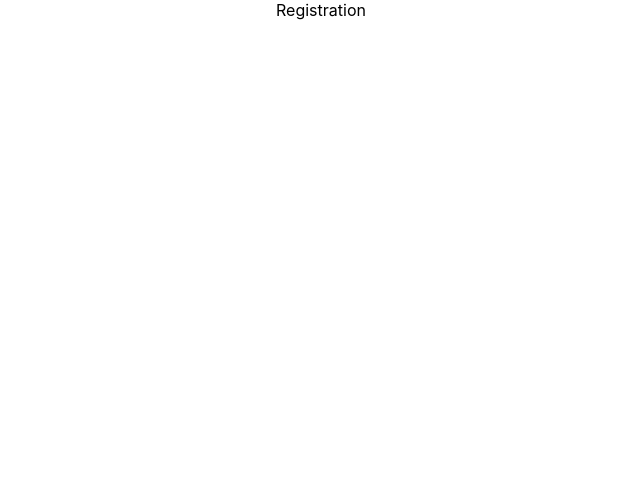
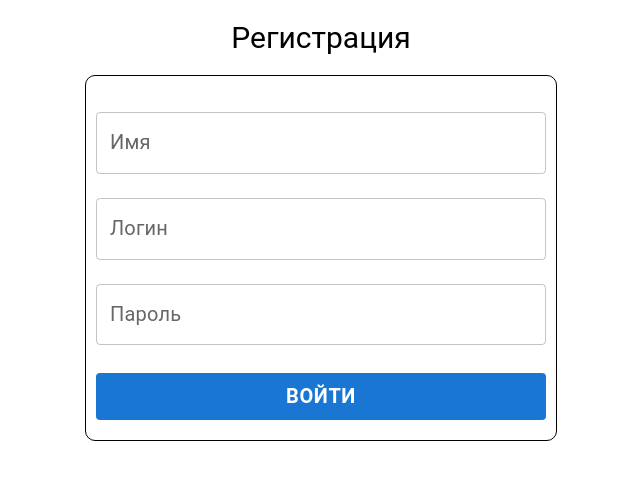
Before and after one commit to daironsib/project-management-app, a React (Create React App) app: page /registration in a window 1280 px wide. Shown: the top 480 px of the page, without its empty margins (319-959 px from the left). Built offline with nearby package versions, Linux system fonts and the light colour scheme.

Commit message:
feat: add registration form

```diff
--- a/package.json
+++ b/package.json
@@ -53,5 +53,8 @@
       "last 1 firefox version",
       "last 1 safari version"
     ]
+  },
+  "devDependencies": {
+    "@types/styled-components": "^5.1.26"
   }
 }
--- a/src/index.css
+++ b/src/index.css
@@ -1,13 +1,17 @@
 body {
   margin: 0;
-  font-family: -apple-system, BlinkMacSystemFont, 'Segoe UI', 'Roboto', 'Oxygen',
-    'Ubuntu', 'Cantarell', 'Fira Sans', 'Droid Sans', 'Helvetica Neue',
+  font-family: -apple-system, BlinkMacSystemFont, "Segoe UI", "Roboto", "Oxygen",
+    "Ubuntu", "Cantarell", "Fira Sans", "Droid Sans", "Helvetica Neue",
     sans-serif;
   -webkit-font-smoothing: antialiased;
   -moz-osx-font-smoothing: grayscale;
 }
 
+html {
+  font-size: 10px;
+}
+
 code {
-  font-family: source-code-pro, Menlo, Monaco, Consolas, 'Courier New',
+  font-family: source-code-pro, Menlo, Monaco, Consolas, "Courier New",
     monospace;
 }
--- a/src/pages/Registration/Registration.tsx
+++ b/src/pages/Registration/Registration.tsx
@@ -1,5 +1,87 @@
 import React from "react";
+import Typography from "@mui/material/Typography";
+import { ButtonSubmit, FormRegistration, InputForm } from "./styles";
+import {
+  Controller,
+  useForm,
+  useFormState,
+  SubmitHandler,
+} from "react-hook-form";
+import {
+  loginValidation,
+  nameValidation,
+  passwordValidation,
+} from "../../validation/validation";
+
+interface ISignUpForm {
+  name: string;
+  login: string;
+  password: string;
+}
 
 export const Registration: React.FC = () => {
-  return <div>Registration</div>;
+  const { handleSubmit, control, reset } = useForm<ISignUpForm>();
+  const { errors } = useFormState({
+    control,
+  });
+  const onSubmit: SubmitHandler<ISignUpForm> = (data) => {
+    console.log(data);
+    reset();
+  };
+  return (
+    <div>
+      <Typography variant="h3" component="div" sx={{ margin: "2rem 0" }}>
+        Регистрация
+      </Typography>
+      <FormRegistration onSubmit={handleSubmit(onSubmit)}>
+        <Controller
+          control={control}
+          name="name"
+          rules={nameValidation}
+          render={({ field: { value, onChange } }) => (
+            <InputForm
+              label="Имя"
+              onChange={onChange}
+              value={value || ""}
+              error={!!errors.name?.message}
+              helperText={errors?.name?.message}
+            />
+          )}
+        />
+        <Controller
+          control={control}
+          name="login"
+          rules={loginValidation}
+          render={({ field: { value, onChange } }) => (
+            <InputForm
+              label="Логин"
+              onChange={onChange}
+              value={value || ""}
+              error={!!errors.login?.message}
+              helperText={errors?.login?.message}
+            />
+          )}
+        />
+        <Controller
+          control={control}
+          name="password"
+          rules={passwordValidation}
+          render={({ field: { value, onChange } }) => (
+            <InputForm
+              label="Пароль"
+              onChange={onChange}
+              value={value || ""}
+              type="password"
+              error={!!errors?.password?.message}
+              helperText={errors?.password?.message}
+            />
+          )}
+        />
+        <ButtonSubmit
+        >
+          Войти
+        </ButtonSubmit>
+      </FormRegistration>
+    </div>
+  );
 };
--- /dev/null
+++ b/src/pages/Registration/styles.ts
@@ -0,0 +1,46 @@
+import styled from "styled-components";
+import { Box, Button, TextField, Typography } from "@mui/material";
+
+export const TitleRegistration = styled(Typography).attrs({
+  variant: "h3",
+  component: "div",
+  sx: {
+    margin: "2rem 0",
+  },
+});
+
+export const FormRegistration = styled(Box).attrs({ component: "form" })`
+  background-color: #fff;
+  border-radius: 10px;
+  border: 1px solid #000;
+  margin: 0 auto;
+  max-width: 450px;
+  padding: 20px 10px;
+  width: 100%;
+`;
+
+export const InputForm = styled(TextField).attrs({
+  fullWidth: true,
+  margin: "normal",
+  InputLabelProps: { style: { fontSize: "20px" }, variant: "outlined" },
+})`
+  &&.MuiTextField-root div {
+    font-size: 2rem;
+  }
+  &&.MuiTextField-root p {
+    font-size: 1.5rem;
+  }
+`;
+
+export const ButtonSubmit = styled(Button).attrs({
+  type: "submit",
+  variant: "contained",
+  fullWidth: true,
+  disableElevation: true,
+})`
+  && {
+    font-size: 2rem;
+    font-weight: bold;
+    margin-top: 2rem;
+  }
+`;
--- /dev/null
+++ b/src/validation/validation.ts
@@ -0,0 +1,37 @@
+const REQUIRED_FIELD = "Обязательно для заполнения";
+
+export const nameValidation = {
+  required: REQUIRED_FIELD,
+  validate: (value: string) => {
+    if (value.match(/[1-9]/)) {
+      return "Имя не может содержать цифры";
+    }
+    if (value.length < 1) {
+      return "Логин должен содержать не менее 2 символов";
+    }
+    return true;
+  },
+};
+export const loginValidation = {
+  required: REQUIRED_FIELD,
+  validate: (value: string) => {
+    if (value.match(/[а-яА-Я]/)) {
+      return "Логин не может содержать русские буквы";
+    }
+    if (value.length <= 1) {
+      return "Логин должен содержать не менее 2 символов";
+    }
+    return true;
+  },
+};
+
+export const passwordValidation = {
+  required: REQUIRED_FIELD,
+  validate: (value: string) => {
+    if (value.length < 6) {
+      return "Пароль должен длиннее 6-ти символов";
+    }
+
+    return true;
+  },
+};
```
Also changed, not shown: 1 other file (tests, documents, lock files or other folders).
